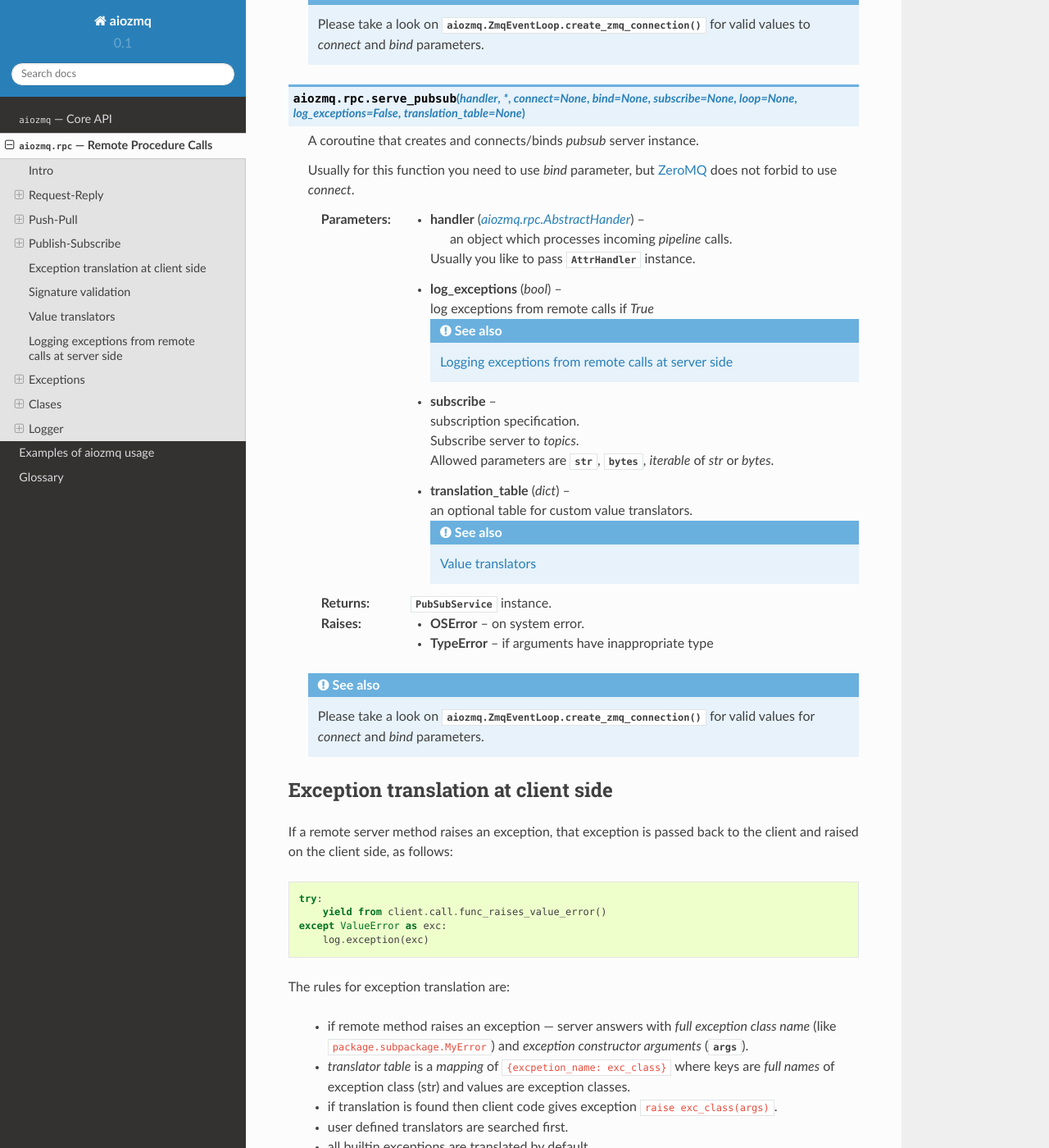
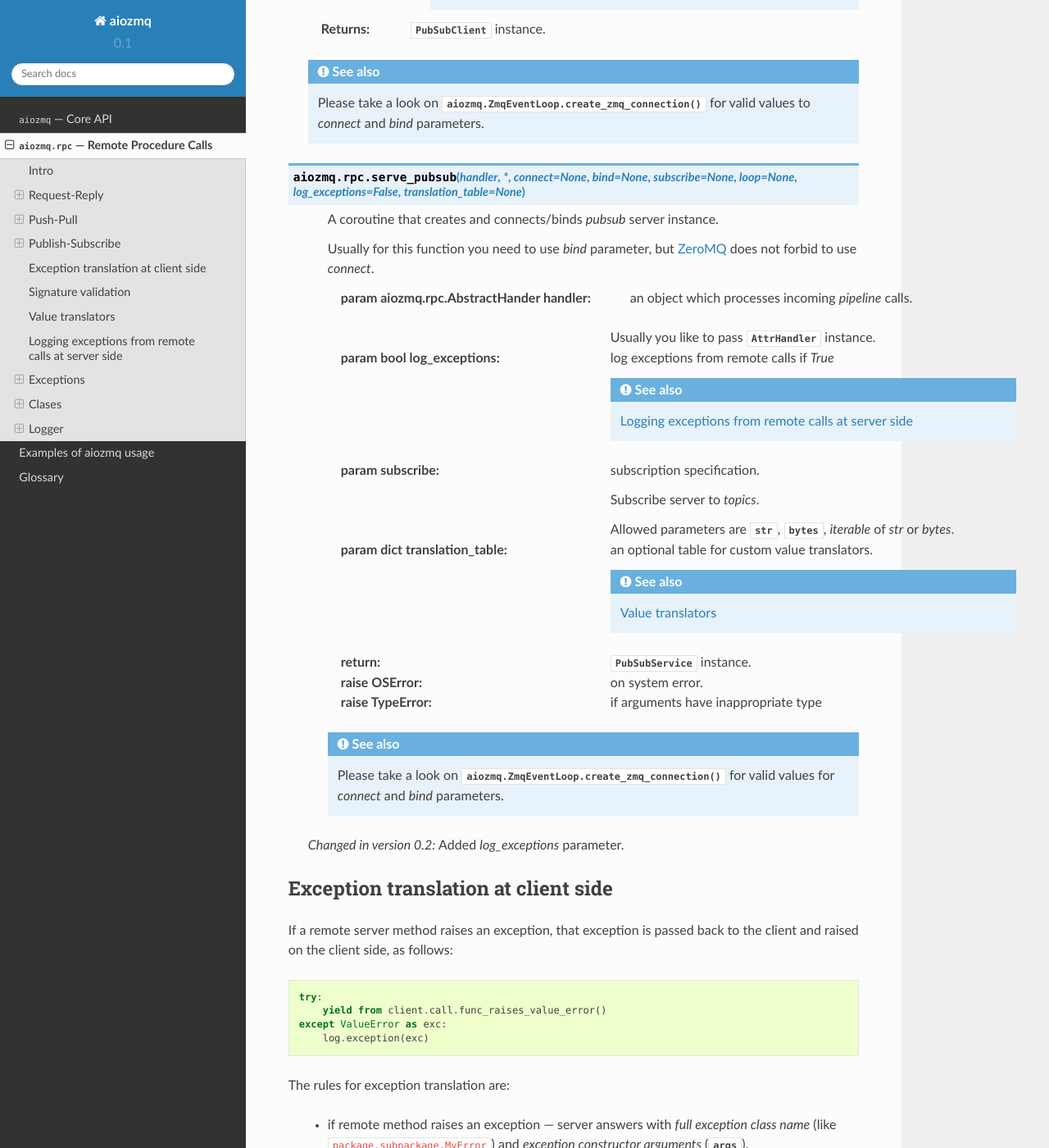
Before and after one commit to aio-libs/aiozmq, a Sphinx documentation site: the page built from docs/rpc.rst, in a window 1280 px wide and 1400 px high, scrolled down 6667 px. Shown: the whole window at 82% size. Built offline with Sphinx 7.4.7 and the Read the Docs theme 2.0.0, drawn with Linux system fonts in a browser that asks for light colours; some of the changed text lies outside the part shown.

Commit message:
Add versionchanged to rpc docs

```diff
--- a/docs/rpc.rst
+++ b/docs/rpc.rst
@@ -160,6 +160,9 @@
        :meth:`aiozmq.ZmqEventLoop.create_zmq_connection` for valid
        values for *connect* and *bind* parameters.
 
+    .. versionchanged:: 0.2
+       Added *log_exceptions* parameter.
+
 .. _aiozmq-rpc-pushpull:
 
 Push-Pull
@@ -268,6 +271,9 @@
        Please take a look on
        :meth:`aiozmq.ZmqEventLoop.create_zmq_connection` for valid
        values for *connect* and *bind* parameters.
+
+    .. versionchanged:: 0.2
+       Added *log_exceptions* parameter.
 
 
 .. _aiozmq-rpc-pubsub:
@@ -382,6 +388,9 @@
        Please take a look on
        :meth:`aiozmq.ZmqEventLoop.create_zmq_connection` for valid
        values for *connect* and *bind* parameters.
+
+   .. versionchanged:: 0.2
+      Added *log_exceptions* parameter.
 
 
 .. _aiozmq-rpc-exception-translation:
```
